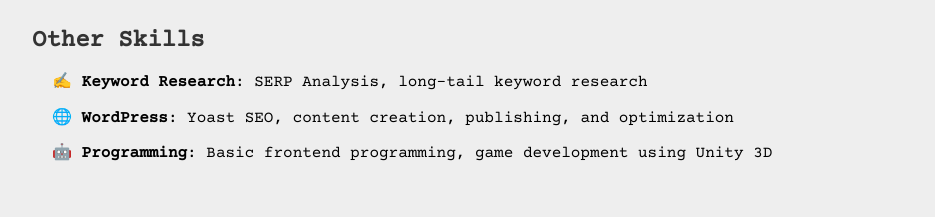
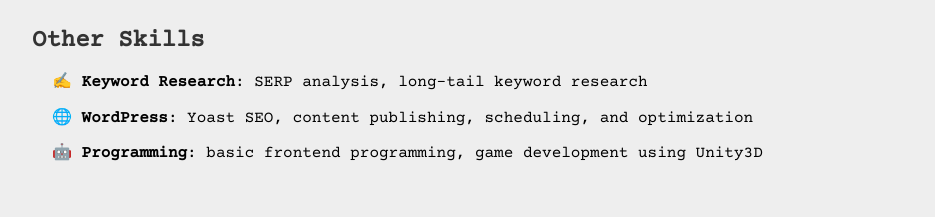
Before and after one commit to maxmirav/maxmirav.github.io, a plain HTML site: page index.html in a window 1280 px wide. Shown: the part 793-1010 px from the top of the page, without its empty margins (148-1083 px from the left). Drawn offline with nearby package versions, Linux system fonts and the light colour scheme.

Commit message:
fsfsd
fsdf

```diff
--- a/index.html
+++ b/index.html
@@ -47,9 +47,9 @@
             <h4>Other Skills</h4>
             <ul class="skill-items">
                 <li>✍️
-                     <strong>Keyword Research</strong>: SERP Analysis, long-tail keyword research</li>
-              <li>🌐 <strong>WordPress</strong>: Yoast SEO, content creation, publishing, and optimization</li>
-              <li>🤖 <strong>Programming</strong>: Basic frontend programming, game development using Unity 3D</li>
+                     <strong>Keyword Research</strong>: SERP analysis, long-tail keyword research</li>
+              <li>🌐 <strong>WordPress</strong>: Yoast SEO, content publishing, scheduling, and optimization</li>
+              <li>🤖 <strong>Programming</strong>: basic frontend programming, game development using Unity3D</li>
             </ul>
           </li>
         </ul>
```
